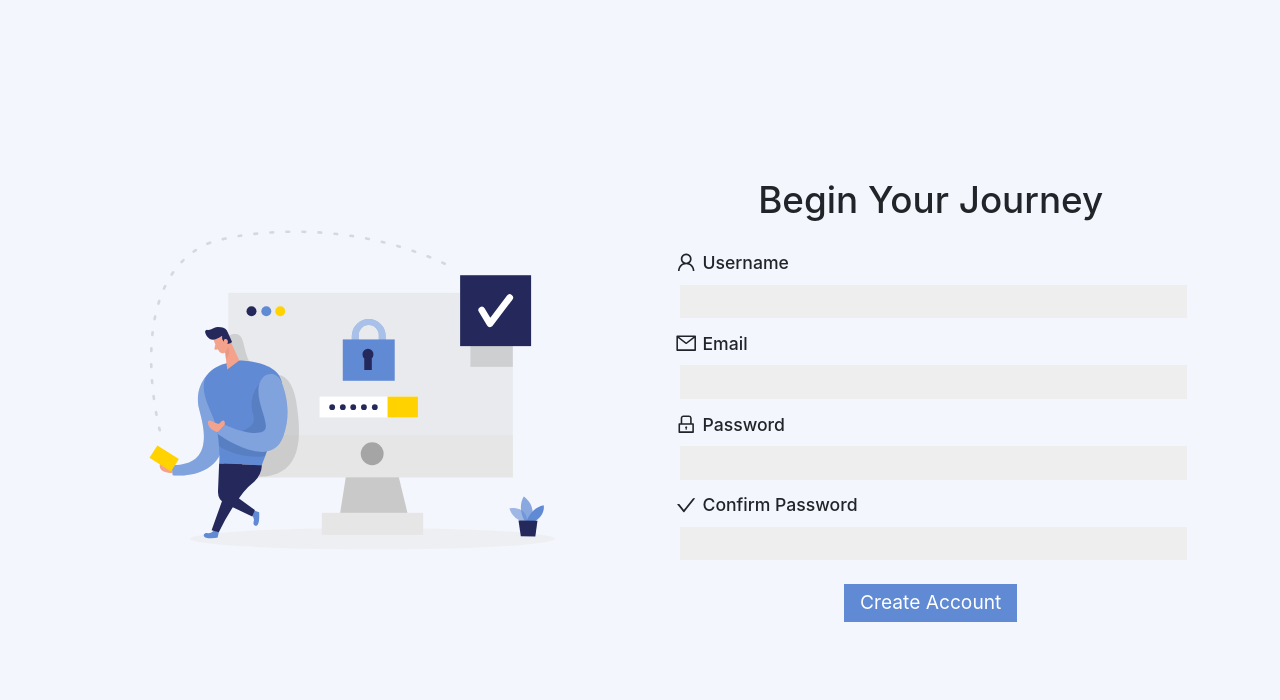
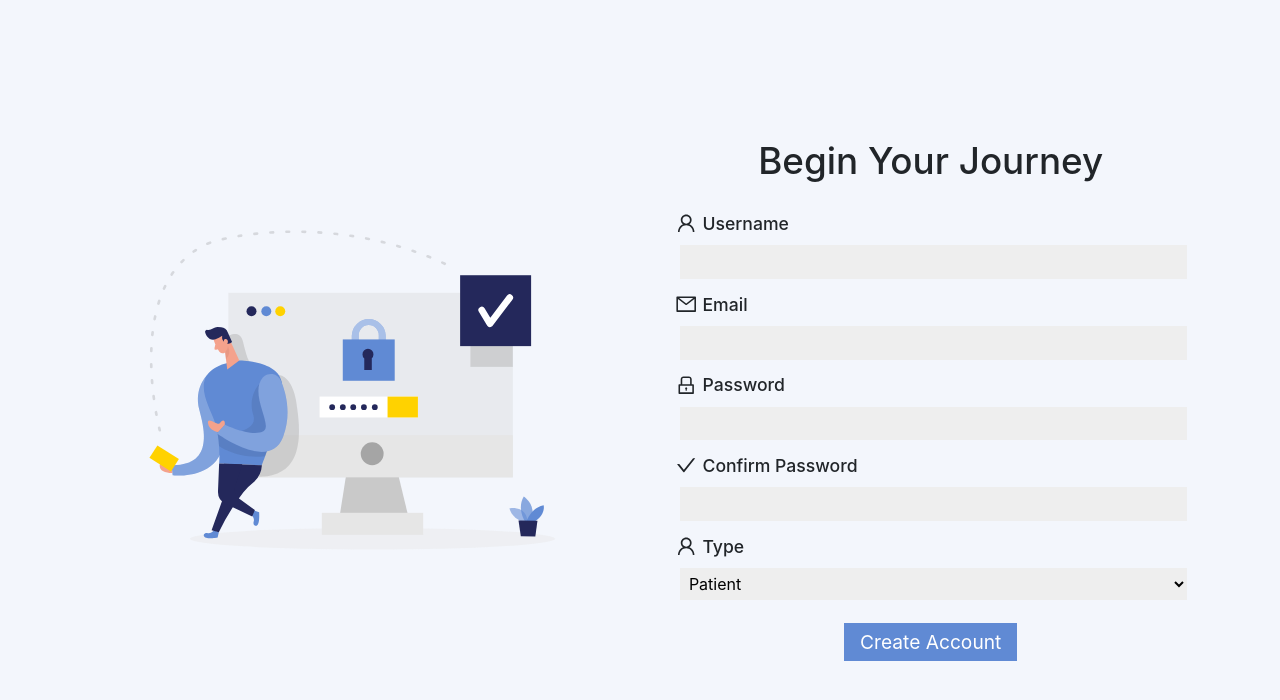
Before and after one commit to hafizsheetab/HealthDiary, a React (Create React App) app in the folder healthdiary/: page /signup in a window 1280 px wide. Shown: the top 700 px of the page. Built offline with nearby package versions, Linux system fonts and the light colour scheme.

Commit message:
update signup,js

```diff
--- a/healthdiary/src/components/signup.js
+++ b/healthdiary/src/components/signup.js
@@ -30,6 +30,17 @@ function Signup() {
                       </div>
                      )
                     )}
+                    <div className='form__div'>
+                     <div className = 'form__div-icon'>{<AiOutlineUser/>}</div>
+                     <div className='form__div-input'>
+                         <label className = 'form__label'>Type</label>
+                         <select className='form__input'>
+                            <option value = 'Patient'>Patient</option>
+                            <option value = 'Doctor'>Doctor</option>
+                            <option value = 'Hospital'>Hospital</option>
+                         </select>
+                     </div>
+                    </div>
                </form>
                <button className='auth__button'>Create Account</button>
            </div>
```
